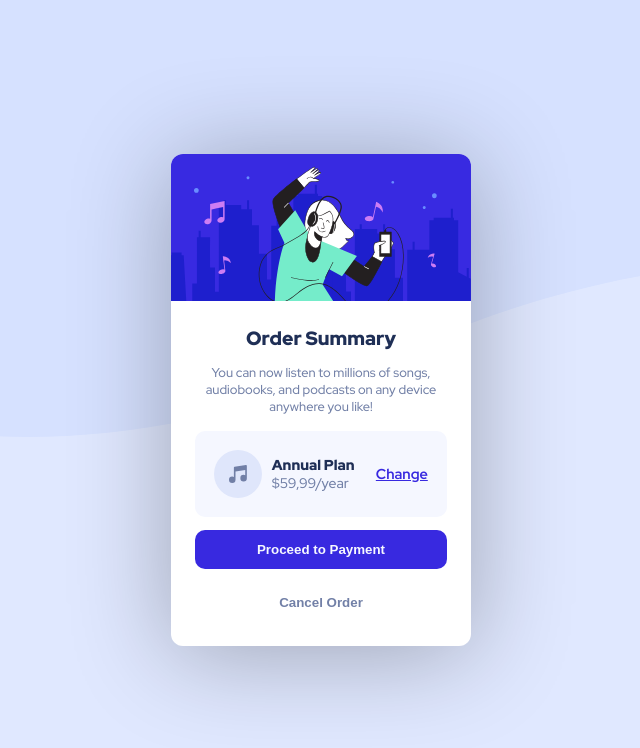
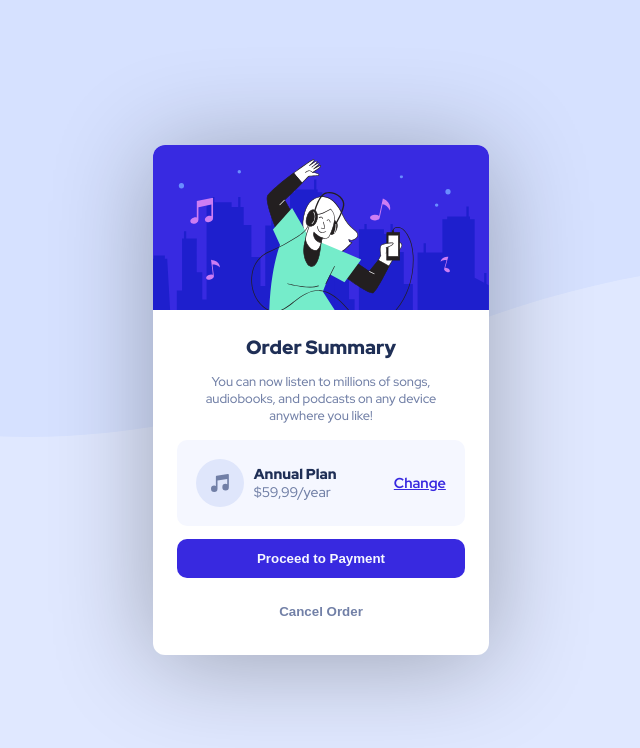
Before and after one commit to rwxganta/Order-summary-component, a plain HTML site: page index.html in a window 1280 px wide. Shown: the whole page, without its empty margins (319-959 px from the left). Drawn offline with Linux system fonts and the light colour scheme.

Commit message:
change .card__order width size and unit

```diff
--- a/style.css
+++ b/style.css
@@ -89,7 +89,7 @@ img {
 /* Layout */
 
 .card__order {
-    max-width: 300px;
+    max-width: 21rem;
     border-radius: 12px;
     background-color: #fff;
     box-shadow: 0 7px 100px rgba(0, 0, 0, .3);
```
